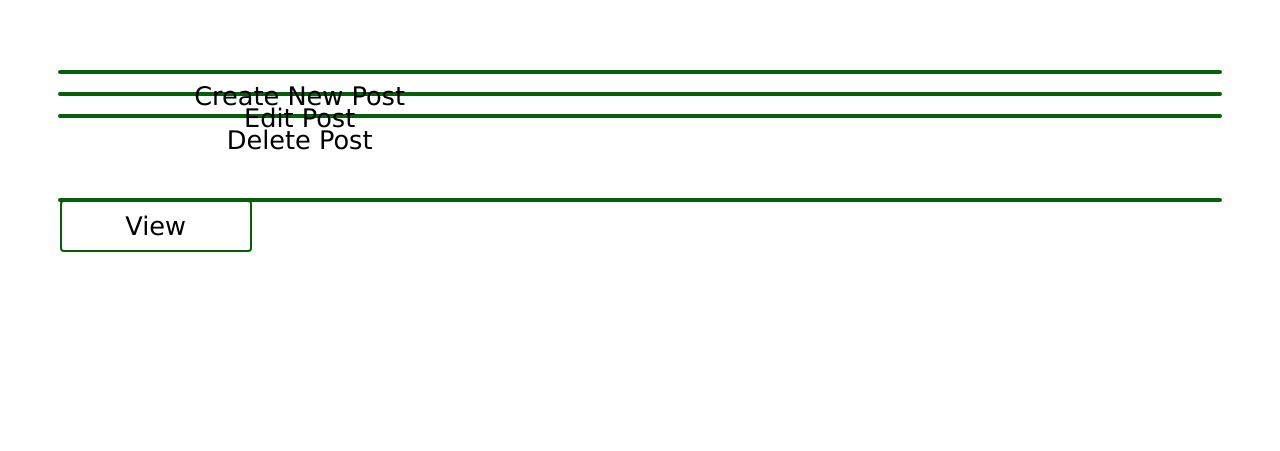
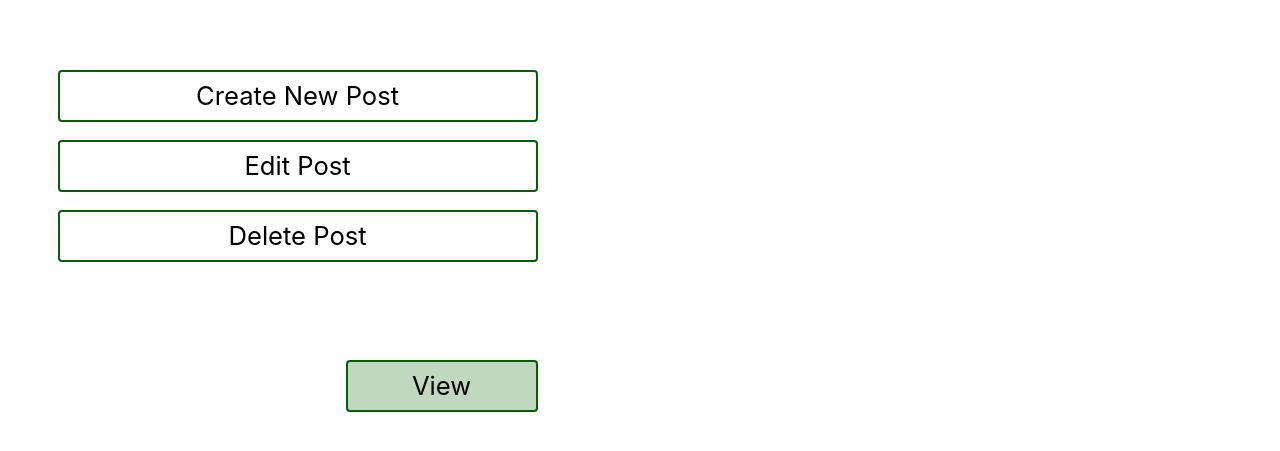
Before and after one commit to twalt007/dappled_blog, a React app in the folder client/: page / in a window 1280 px wide. Shown: the part 339-790 px from the top of the page. Built offline with nearby package versions, Linux system fonts and the light colour scheme.

Commit message:
small button and center title css resolved

```diff
--- a/client/src/assets/css/app.scss
+++ b/client/src/assets/css/app.scss
@@ -10,7 +10,6 @@ $branding-light: rgba(6, 95, 6, 0.25);
 
 body {
     font-size: 62.5%;
-    font-family: Verdana, Geneva, Tahoma, sans-serif;
     position: relative;
     .app {
         margin: 3% 4.5%;
@@ -30,25 +29,29 @@ body {
             border-radius: 4px;
         }
         .large-button, .small-button{
+            display: inline-block;
             padding: .3rem;
             text-align: center;
         }
+        .large-button:hover, .small-button:hover{
+            background-color: $branding-light;
+            font-weight: 600;
+            text-decoration: underline;
+        }
         .large-button{
             width: 30rem;
-            position: absolute;
         }
         .small-button{
             width: 12rem;
-            position: absolute;
+            background-color: $branding-light;
         }
-        .right{
-            right: 10%;
+        .flexed{
+            display: flex;
+            width: 30rem;
+            justify-content: flex-end;
         }
         .center{
             margin: auto;
-        }
-        .bottom{
-            bottom: -10vh
         }
         .title{
             padding: .3rem;
--- a/client/src/components/admin/general/navButton/nav_button.js
+++ b/client/src/components/admin/general/navButton/nav_button.js
@@ -7,8 +7,8 @@ const NavButton = props => {
         mainHistory.push(url);
     }
     return (
-        <div className = "button-container fat-border">
-            <div className = {buttonClasses} onClick={reroute}>{text}</div>
+        <div className = "button-container">
+            <div className = {`${buttonClasses} + fat-border`} onClick={reroute}>{text}</div>
         </div>
     )
 }
--- a/client/src/components/admin/home/admin_home.js
+++ b/client/src/components/admin/home/admin_home.js
@@ -18,8 +18,8 @@ const AdminHome = props => {
                 <NavButton text='Edit Post' url='/edit' mainHistory={history}/>
                 <NavButton text='Delete Post' url='delete' mainHistory={history}/>
             </div>
-            <div className="view-button right bottom">
-                <NavButton buttonClasses='small-button fat-border ' text='View' url='home' mainHistory={history}/>
+            <div className="flexed">
+                <NavButton buttonClasses='small-button' text='View' url='home' mainHistory={history}/>
             </div>
         </div>
 
```
